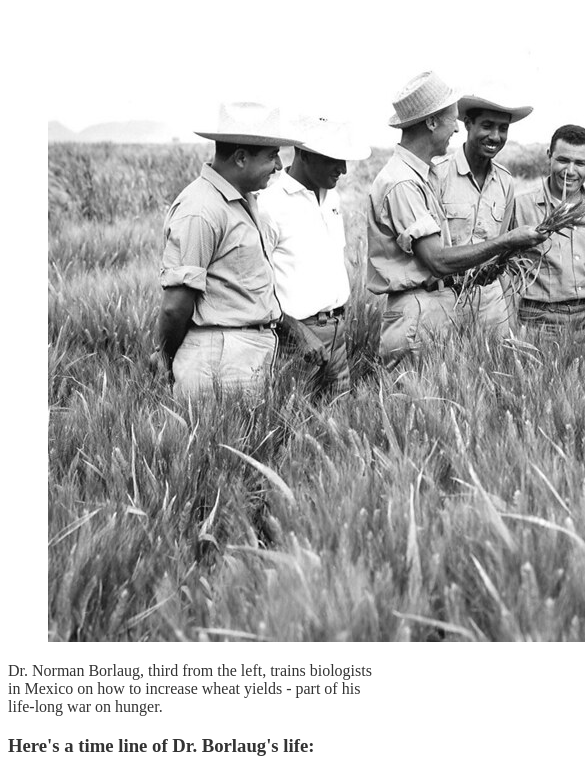
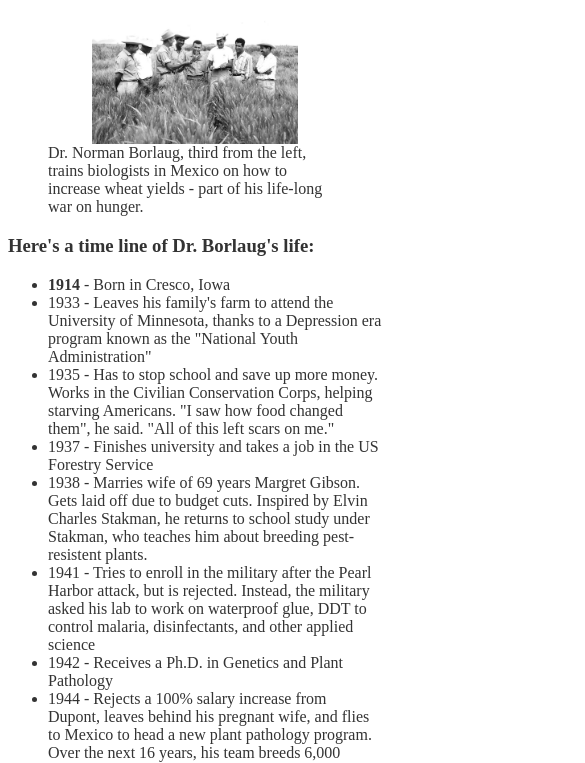
Before and after one commit to theo-mitchell/Responsive-Web-Design-Projects-Build-a-Tribute-Page, a plain HTML site: page index.html in a window 390 px wide. Shown: the part 61-824 px from the top of the page, 585 px wide, since content can reach past the window. Drawn offline with Linux system fonts and the light colour scheme.

Commit message:
Completed the assignement. Code now passes all tests of https://www.freecodecamp.org/learn/responsive-web-design/responsive-web-design-projects/build-a-tribute-page

```diff
--- a/index.html
+++ b/index.html
@@ -6,16 +6,17 @@
         <link rel="stylesheet" href="styles.css">
     </head>
     <body>
-        <main>
+        <div id="main">
             <h1 id = "title">Dr. Norman Borlaug</h1>
             <figure id="img-div">
+
                 <img id="image" src="img/image.jpg" alt="Dr. Norman Borlaug seen standing in Mexican wheat field with a group of biologists">
-            </figure>
-            <figcaption id="image-caption">
+              <figcaption id="img-caption">
                 Dr. Norman Borlaug, third from the left, trains biologists in Mexico on
                 how to increase wheat yields - part of his life-long war on hunger.
             </figcaption>
-            <p id="tribute-info">
+            </figure>
+            <div id="tribute-info">
                 <h3 id="headline">Here's a time line of Dr. Borlaug's life:</h3>
                 <ul>
                     <li>
@@ -70,8 +71,8 @@
                 "Borlaug's life and achievement are testimony to the far-reaching contribution that one man's towering intellect, persistence and scientific vision can make to human peace and progress."
 
                 -- Indian Prime Minister Manmohan Singh
-            </p>
+            </div>
             <a href="https://en.wikipedia.org/wiki/Norman_Borlaug" target="_blank" id="tribute-link">If you have time, you should read more about this incredible human being on his Wikipedia entry.</a>
-        </main>
+        </div>
     </body>
 </html>
--- a/styles.css
+++ b/styles.css
@@ -2,3 +2,10 @@ body {
     color: #333;
     /* text-align: center;  */
 }
+
+#image {
+    max-width:70%;
+    display: block;
+    margin-left: auto;
+    margin-right: auto;
+}
```
